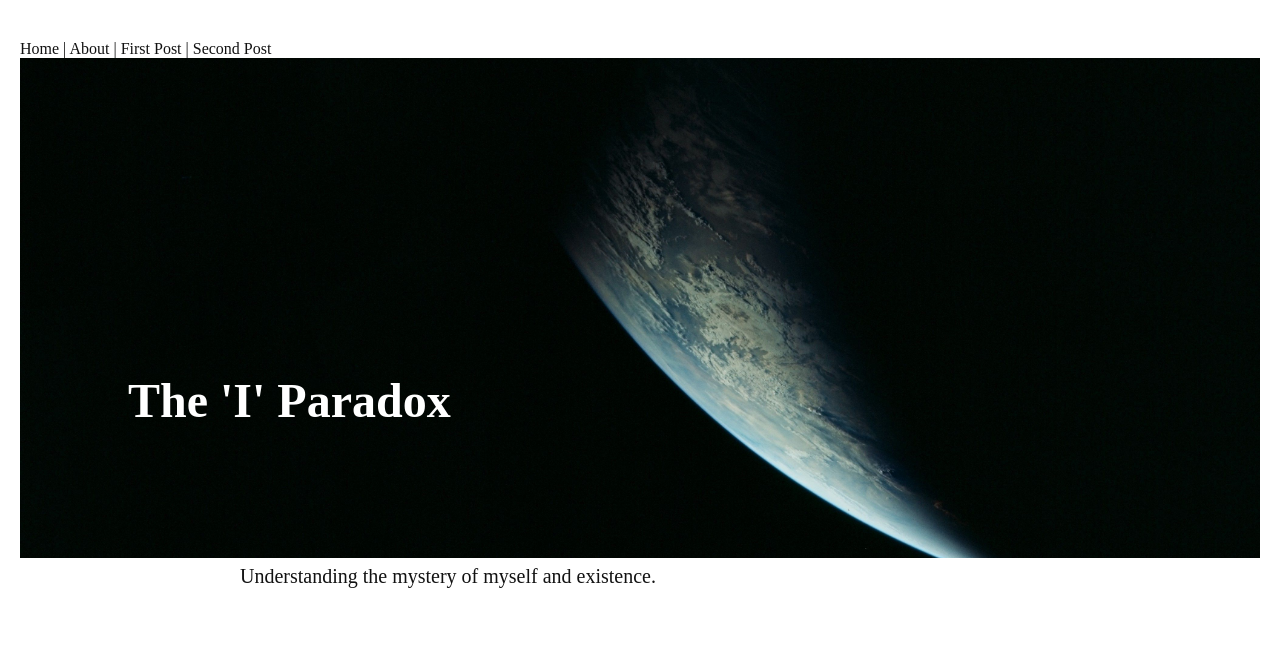
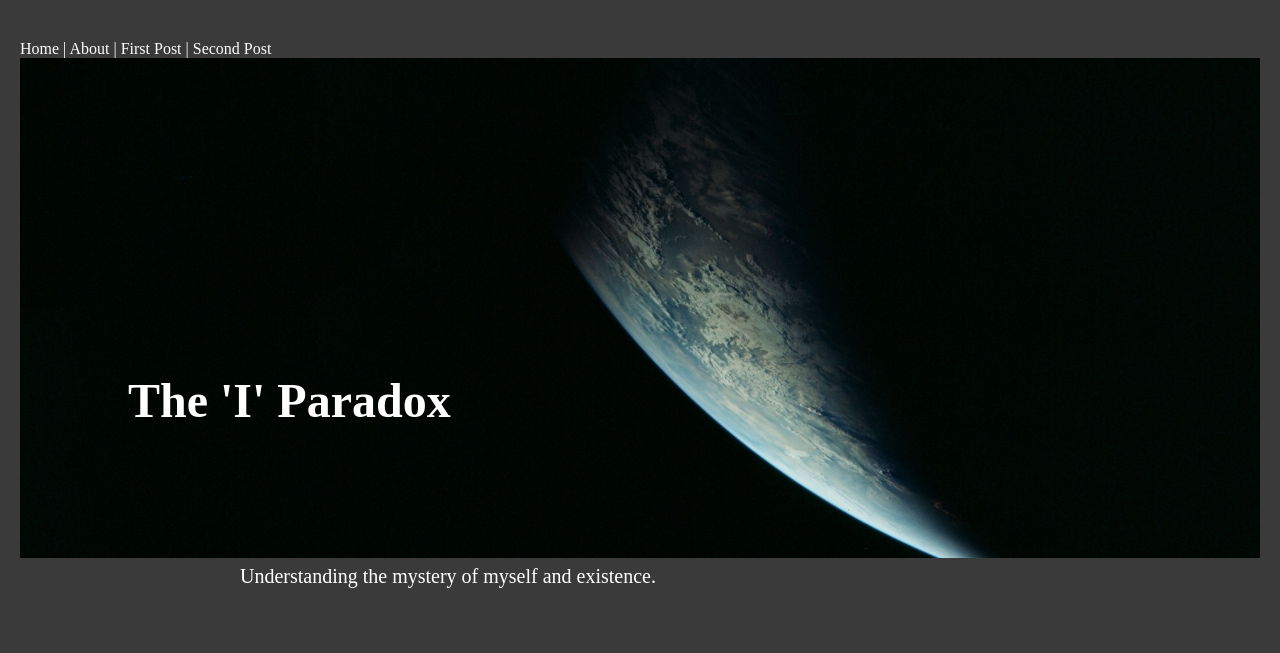
Before and after one commit to OmJadhav1905/myflaskblog, a Flask app: page / in a window 1280 px wide. Shown: the top 653 px of the page. Run offline with Flask 3, Linux system fonts and the light colour scheme.

Commit message:
Change site theme to dark grey background with white text

```diff
--- a/templates/base.html
+++ b/templates/base.html
@@ -5,8 +5,8 @@
 
     <style>
         body {
-        background-color: #ffffff; /* light grey */
-        color: #121212; /* near black text */
+        background-color: #3a3a3a; /* light grey */
+        color: #ffffff; /* near black text */
         font-family: 'Times New Roman', Times, serif;
         margin: 0;
         padding: 40px 20px;
@@ -37,7 +37,7 @@
     }
 
     a {
-        color: #121212; /* black links */
+        color: #ffffff; /* black links */
         text-decoration: none;
     }
 
@@ -55,7 +55,7 @@
     .container {
         max-width: 800px;
         margin: auto;
-        background-color: #ffffff; /* white content container */
+        background-color: #383838; /* white content container */
         padding: 30px;
         box-shadow: 0 0 10px rgba(0,0,0,0.1);
     }
```
